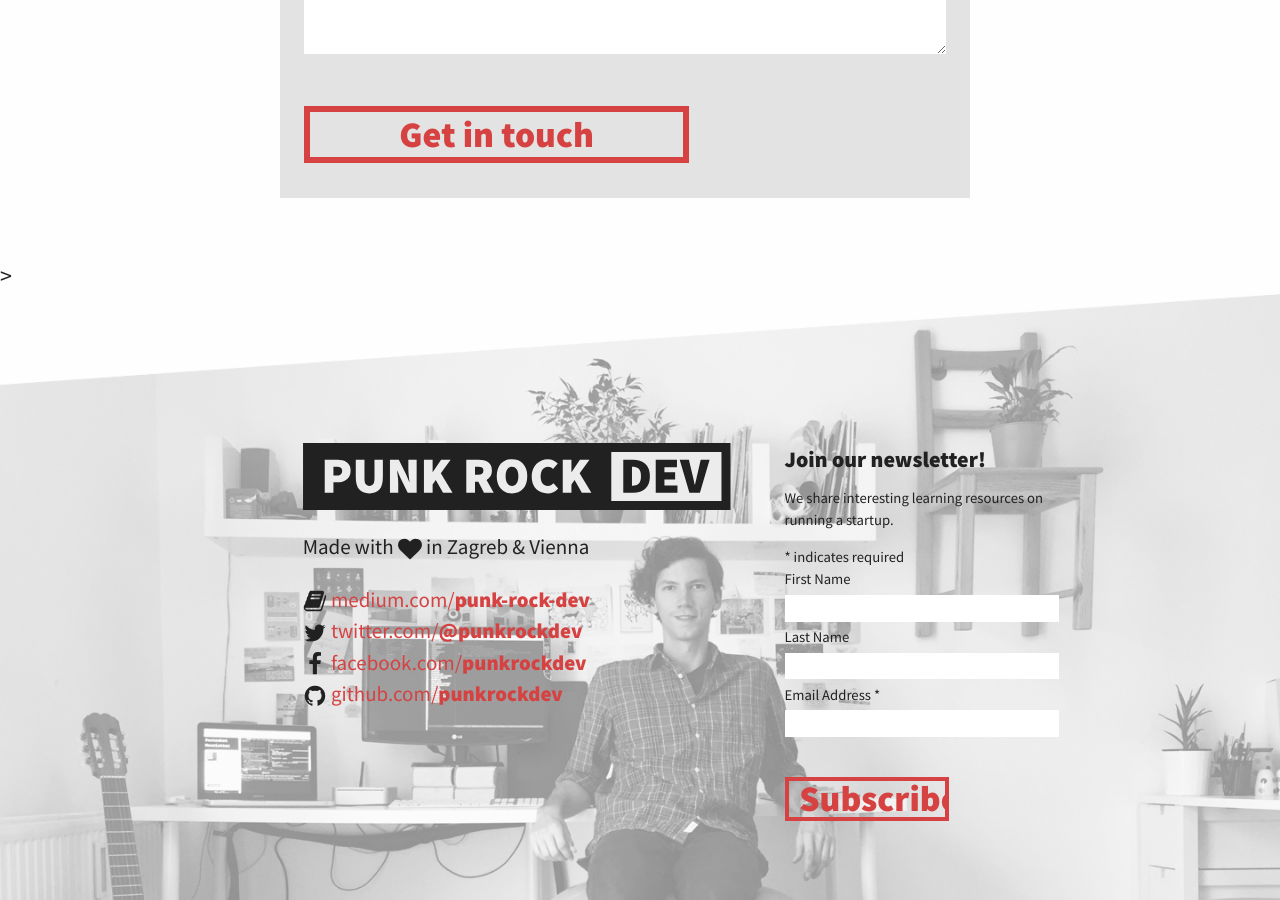
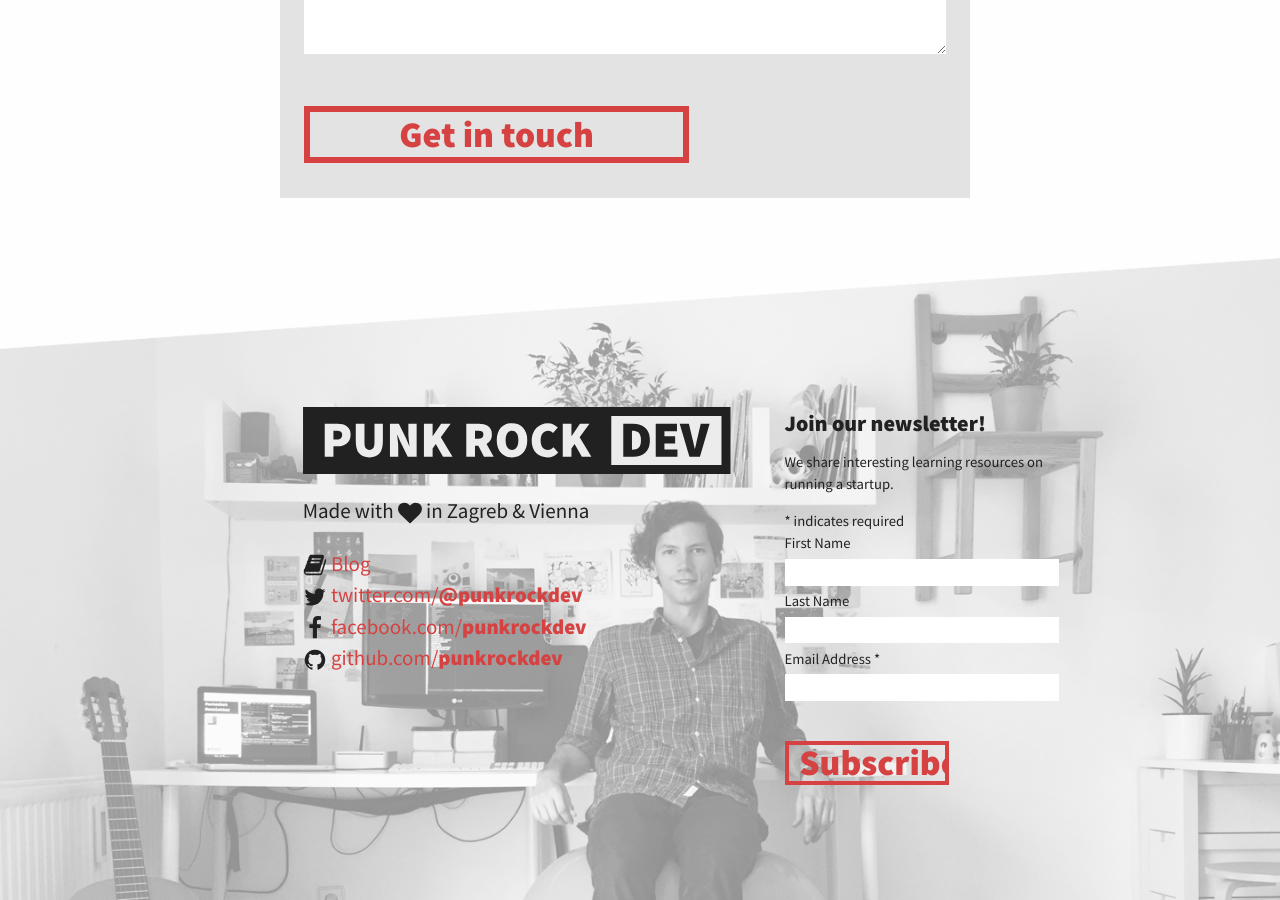
Before and after one commit to punkrockdev/punkrockdev.github.io, a Jekyll site: the page built from index.md, in a window 1280 px wide and 900 px high, scrolled down 5254 px. Built offline with Jekyll 4.4.1, drawn with Linux system fonts in a browser that asks for light colours; nearby versions of some CDN libraries; comment, search, counter and statistics services are not loaded.

Commit message:
update blog url

```diff
--- a/_includes/footer.html
+++ b/_includes/footer.html
@@ -1,4 +1,4 @@
-><footer class="site-footer">
+<footer class="site-footer">
 
     <div class="wrapper">
 
@@ -9,9 +9,9 @@
                     Made with <span class="icon  icon--twitter">{% include icons/heart.svg %}</span> in Zagreb & Vienna
 
                     <ul class="contact-list">
-                        <li><a href="https://www.medium.com/punk-rock-dev/">
+                        <li><a href="https://blog.punkrockdev.com/">
                             <span class="icon  icon--book">{% include icons/book.svg %}</span>
-                            <span class="hide-laptop" >medium.com/</span><strong>punk-rock-dev</strong></a></li>
+                            <span>Blog</span>
                         <li><a href="https://www.twitter.com/punkrockdev/">
                             <span class="icon  icon--twitter">{% include icons/twitter.svg %}</span>
                             <span class="hide-laptop" >twitter.com/</span><strong>@punkrockdev</strong></a></li>
```
